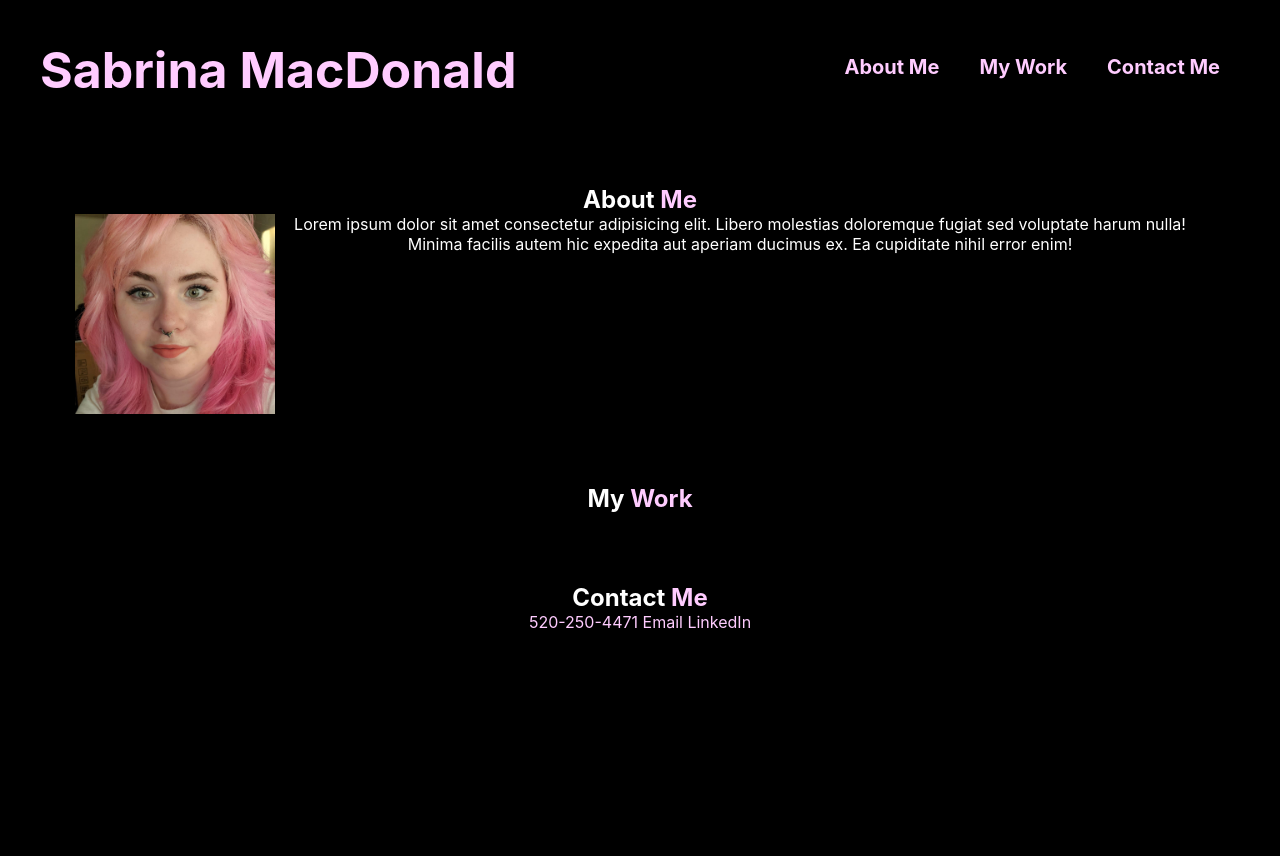
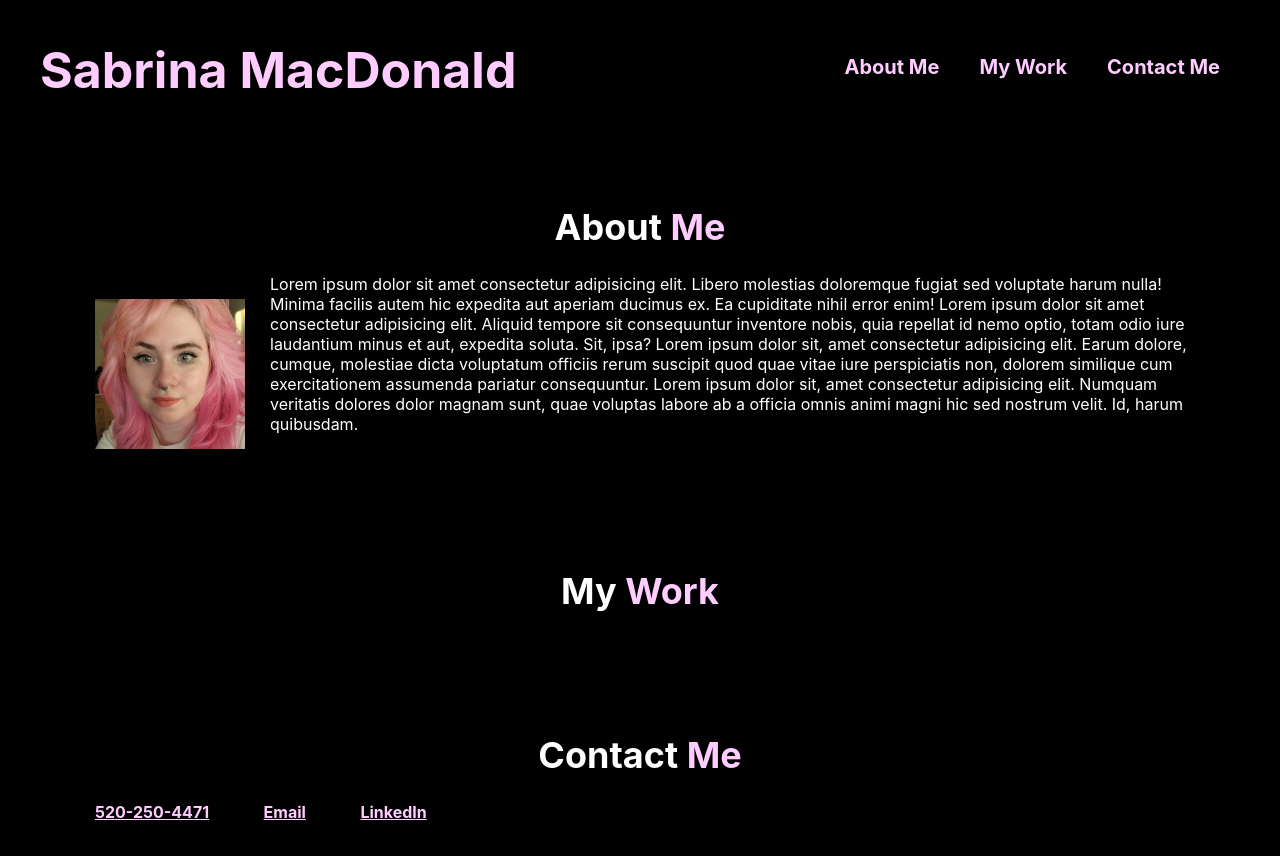
Before and after one commit to smacdonald97/second-is-the-best, a plain HTML site: page index.html in a window 1280 px wide. Before the commit the page ends 800 px from the top, so only its background shows below. Drawn offline with Linux system fonts and the light colour scheme.

Commit message:
styled section h2s and contact class

```diff
--- a/assets/css/style.css
+++ b/assets/css/style.css
@@ -9,7 +9,7 @@
     padding: 0;
     box-sizing: border-box;
     font-family: -apple-system, BlinkMacSystemFont, Segoe UI, 'Roboto', Oxygen, Ubuntu, Cantarell, 'Open Sans', 'Helvetica Neue', sans-serif;
-    text-align: center;
+    text-align: left;
     background-color: var(--primary-color);
 }
 
@@ -21,6 +21,8 @@ header {
     justify-content: space-between;
     flex-wrap: wrap;
     position: sticky;
+    border: unset;
+    border-color: var(--tertiary-color);
 }
 
 header h1 {
@@ -67,19 +69,25 @@ header nav ul li a:hover{
 section {
     color: var(--secondary-color);
     background-color: var(--primary-color);
-    margin: 20px 50px 20px 50px;
+    margin: 20px 50px 30px 50px;
+    padding: 20px;
+    overflow: auto;
+}
+
+section h2 {
     padding: 25px;
-    overflow: auto;
+    font-size: 36px;
+    text-align: center;
 }
 
 section img {
     max-width: 200px;
     max-height: 200px;
+    padding: 25px;
 }
 
 section p a {
     color: var(--tertiary-color);
-    text-decoration: none;
     justify-content: space-evenly;
 }
 
@@ -90,3 +98,9 @@ section p a {
 .me {
     color: var(--tertiary-color);
 }
+
+.contact p a{
+    justify-content: space-between;
+    padding: 25px;
+    font-weight: bolder;
+}
--- a/index.html
+++ b/index.html
@@ -27,19 +27,22 @@
             </nav>
         </header>
 
-        <section id="#about-me" class="float-left">
+        <section id="about-me" class="float-left">
             <h2>About <span class="me">Me</span></h2>
             <img src="./assets/images/recent photo.jpg" alt="Sabrina MacDonald with pink hair">
             <p>
                 Lorem ipsum dolor sit amet consectetur adipisicing elit. Libero molestias doloremque fugiat sed voluptate harum nulla! Minima facilis autem hic expedita aut aperiam ducimus ex. Ea cupiditate nihil error enim!
+                Lorem ipsum dolor sit amet consectetur adipisicing elit. Aliquid tempore sit consequuntur inventore nobis, quia repellat id nemo optio, totam odio iure laudantium minus et aut, expedita soluta. Sit, ipsa?
+                Lorem ipsum dolor sit, amet consectetur adipisicing elit. Earum dolore, cumque, molestiae dicta voluptatum officiis rerum suscipit quod quae vitae iure perspiciatis non, dolorem similique cum exercitationem assumenda pariatur consequuntur.
+                Lorem ipsum dolor sit, amet consectetur adipisicing elit. Numquam veritatis dolores dolor magnam sunt, quae voluptas labore ab a officia omnis animi magni hic sed nostrum velit. Id, harum quibusdam.
             </p>
         </section>
 
-        <section id="#my-work">
+        <section id="my-work" class="work">
             <h2>My <span class="me">Work</span></h2>
         </section>
 
-        <section id="#contact-me">
+        <section id="contact-me" class="contact">
             <h2>Contact <span class="me">Me</span></h2>
             <p>
                 <a href="tel:520-250-4471">520-250-4471</a>
```
